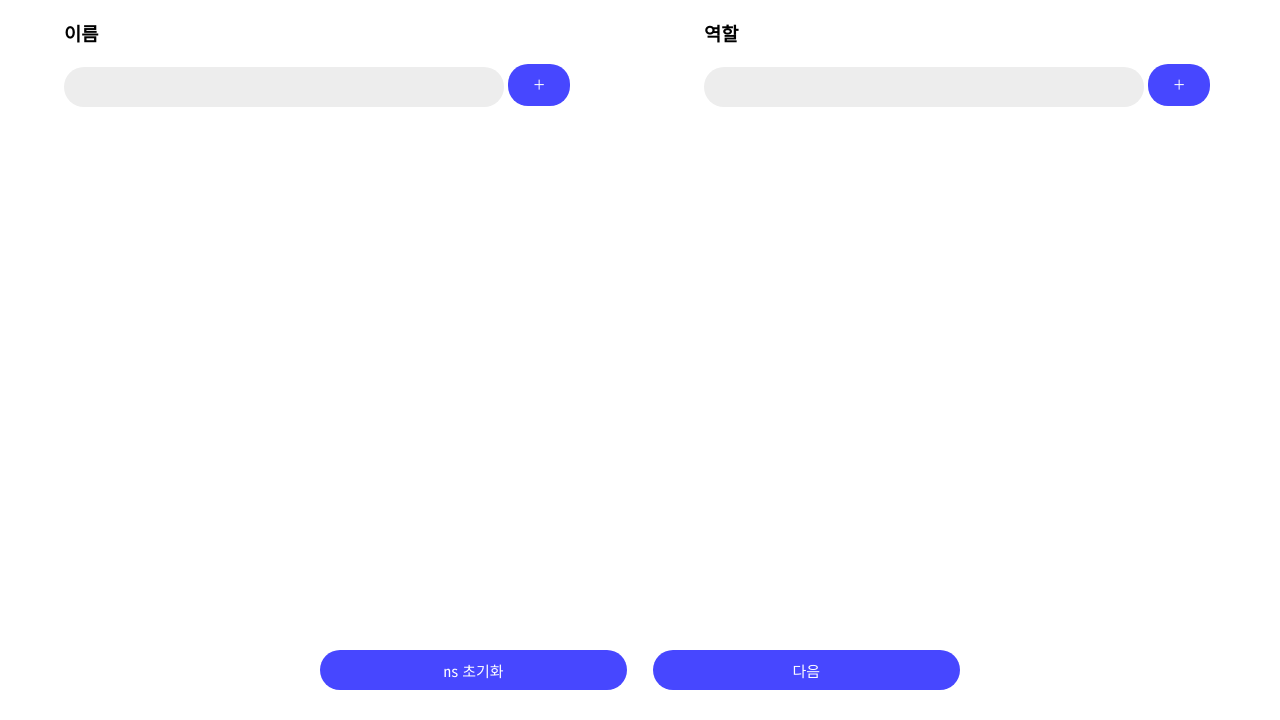
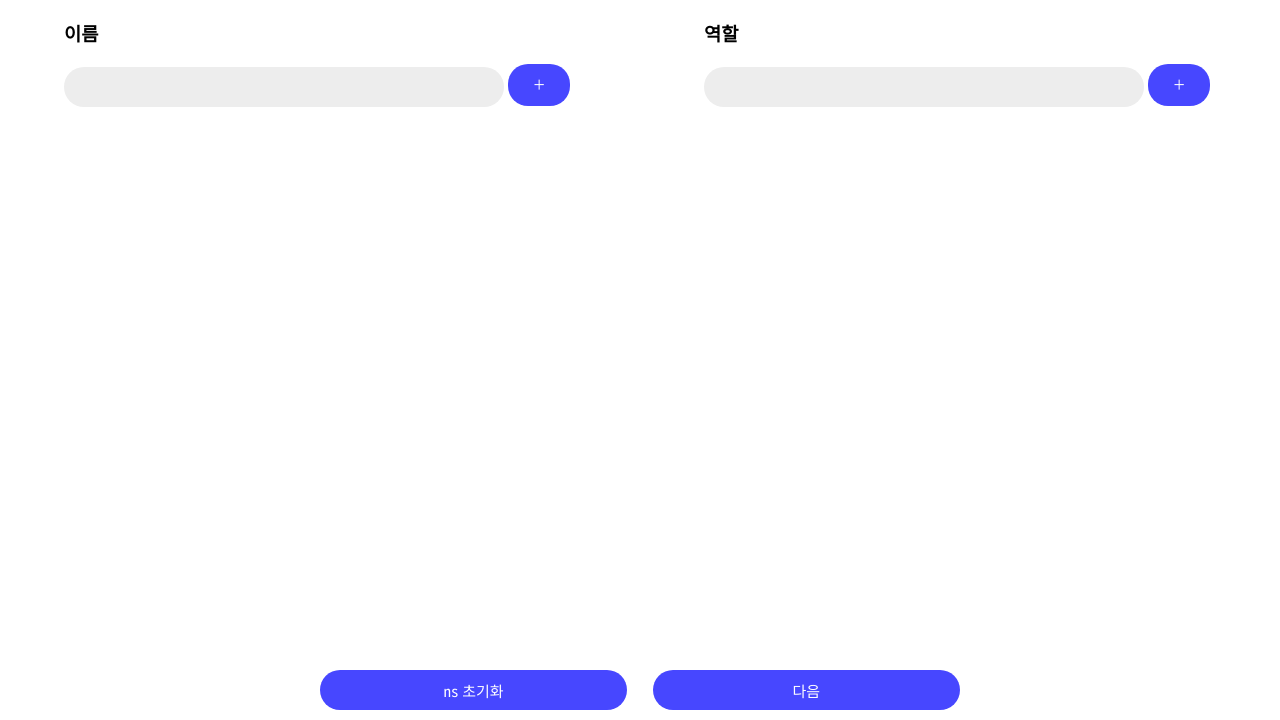
Before and after one commit to yuyeol3/randomPicker, a Flask app: page / in a window 1280 px wide. Shown: the part 80-800 px from the top of the page. Run offline with Flask 2, Linux system fonts and the light colour scheme; some libraries are stand-ins or nearby versions; some web fonts are replaced.

Commit message:
버튼 안보여서 수정함

```diff
--- a/static/css/index.css
+++ b/static/css/index.css
@@ -55,8 +55,8 @@ p {
 
 .footer {
     position: fixed;
-    top: 90vh;
-    /* bottom: 0; */
+    /* top: 90vh; */
+    bottom: 0;
     left: 0;
     margin: 0;
     padding: 0;
```
